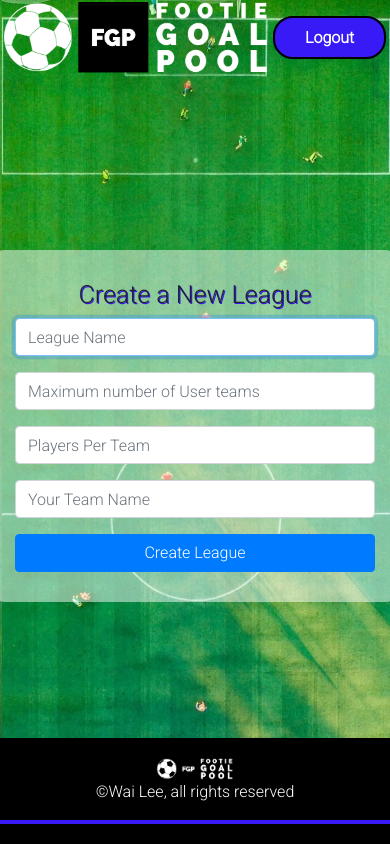
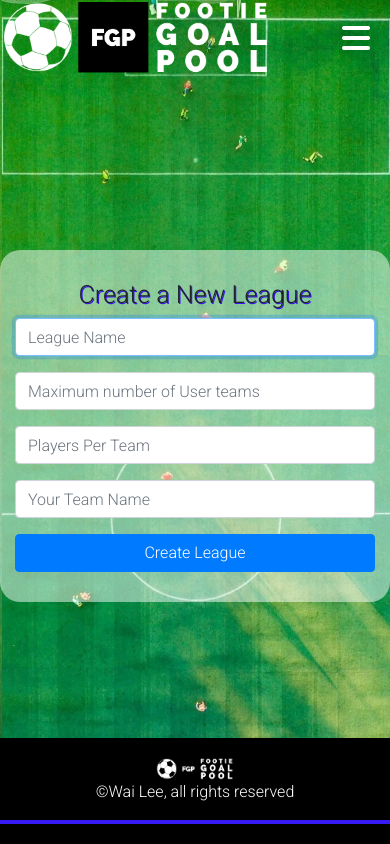
Before and after one commit to Halfwai/goalpoolproject, a Django app: page /createleague in a window 390 px wide. Run offline with Django 4.2, Linux system fonts and the light colour scheme; a user stored in the database is signed in; some libraries are stand-ins or nearby versions.

Commit message:
tidied some responsive css

```diff
--- a/goalpoolapp/static/goalpoolapp/styles.css
+++ b/goalpoolapp/static/goalpoolapp/styles.css
@@ -6,6 +6,7 @@
 h2 {
     font-size: 50px;
     text-shadow: 1px 1px #371af5;
+    text-align: center;
 }
 
 h3 {
@@ -371,6 +372,9 @@ figcaption {
         flex-direction: column;
         width: 100%;
     }
+    #main-page-content {
+        width: 100%;
+    }
 
     #welcomecontentcontainer {
         width: 100%;
--- a/goalpoolapp/templates/goalpoolapp/layout.html
+++ b/goalpoolapp/templates/goalpoolapp/layout.html
@@ -47,7 +47,7 @@
                         </div>
                     </div>
                     <div class="nav-item">
-                        <a id="loginbutton" href="{% url 'goalpoolapp:logoutuser' %}"><strong>Logout</strong></a>
+                        <a class="nav-link menuitem" href="{% url 'goalpoolapp:logoutuser' %}"><strong>Logout</strong></a>
                     </div>
                     <i class="fa-solid fa-bars fa-2xl" id="hamburgericon"></i>
                     {% else %}
```
Also changed, not shown: db.sqlite3.
